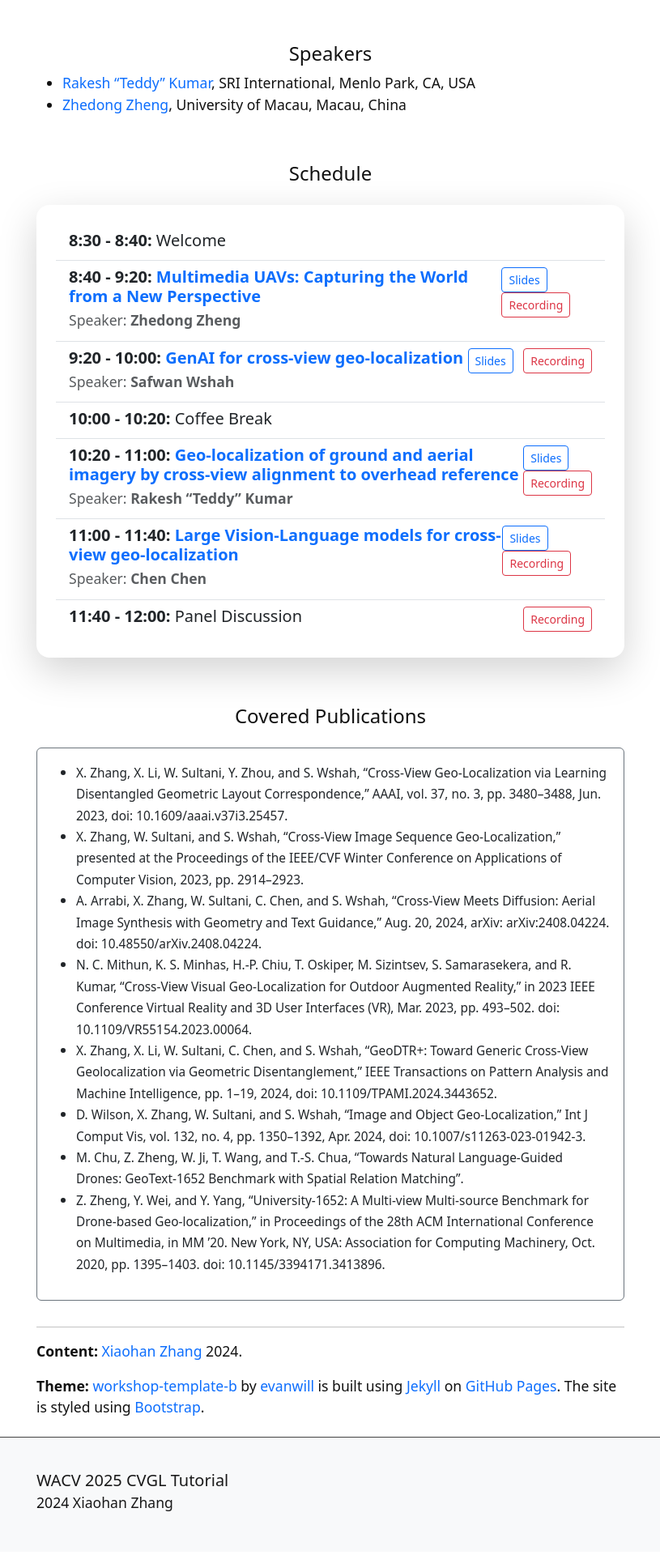
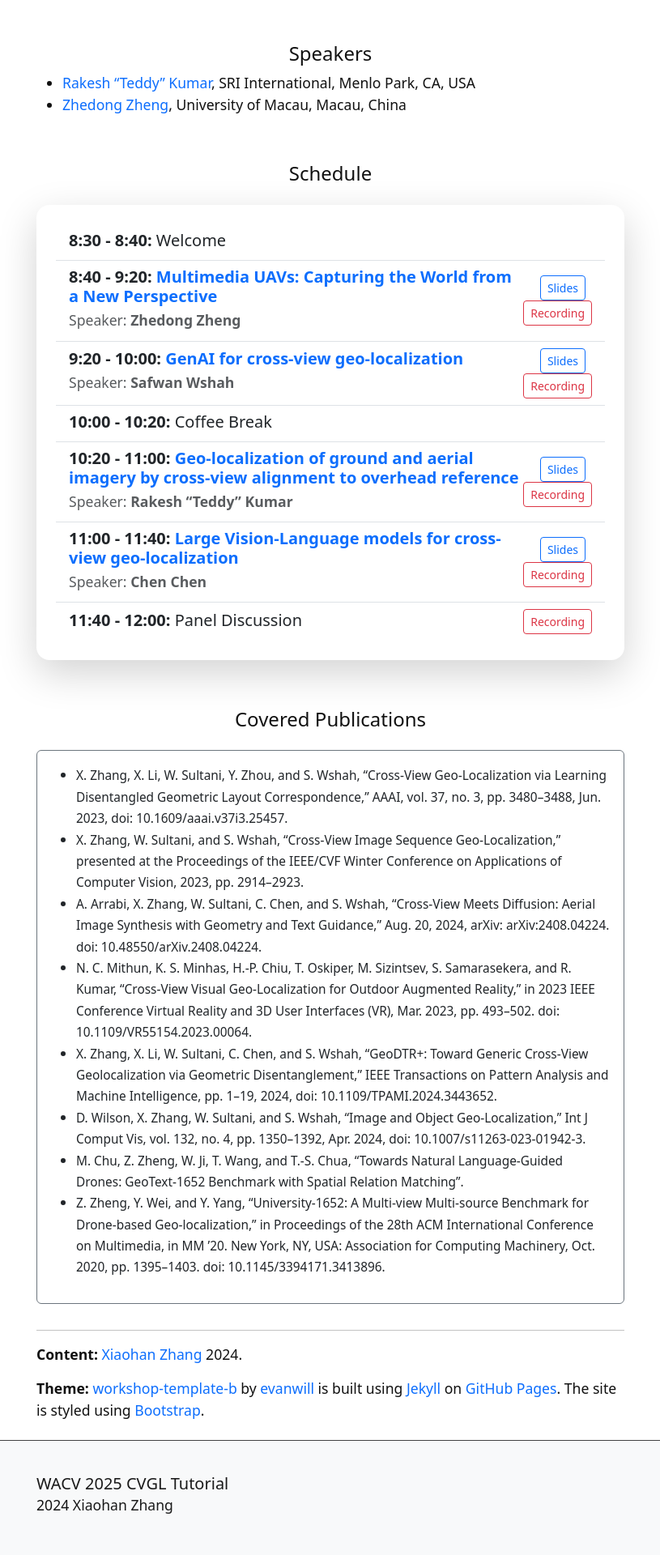
Before and after one commit to zxh009123/WACV25_CVGL_Tutorial, a Jekyll site: the page built from index.md, in a window 1280 px wide. Shown: the part 1242-3162 px from the top of the page at 81% size, without its empty margins (232-1047 px from the left). Built offline with Jekyll 4.4.1, drawn with Linux system fonts in a browser that asks for light colours.

Commit message:
aligned buttons

```diff
--- a/_includes/toc.html
+++ b/_includes/toc.html
@@ -48,7 +48,7 @@
                     {% for section in site.html_pages %}
                         {% if section.time and section.title %}
                         <li class="list-group-item">
-                            <div class="d-flex justify-content-between align-items-start">
+                            <div class="d-flex justify-content-between align-items-center">
                                 <div>
                                     <h5 class="mb-1"><strong>{{ section.time }}:</strong>
                                         {% if section.url and section.presenter %}
@@ -63,7 +63,7 @@
                                         <p class="mb-1 text-muted">Speaker: <strong>{{ section.presenter }}</strong></p>
                                     {% endif %}
                                 </div>
-                                <div>
+                                <div class="d-flex flex-column align-items-end">
                                     {% if section.slides %}
                                         <a href="{{ section.slides }}" class="btn btn-outline-primary btn-sm me-2">
                                             Slides
```
